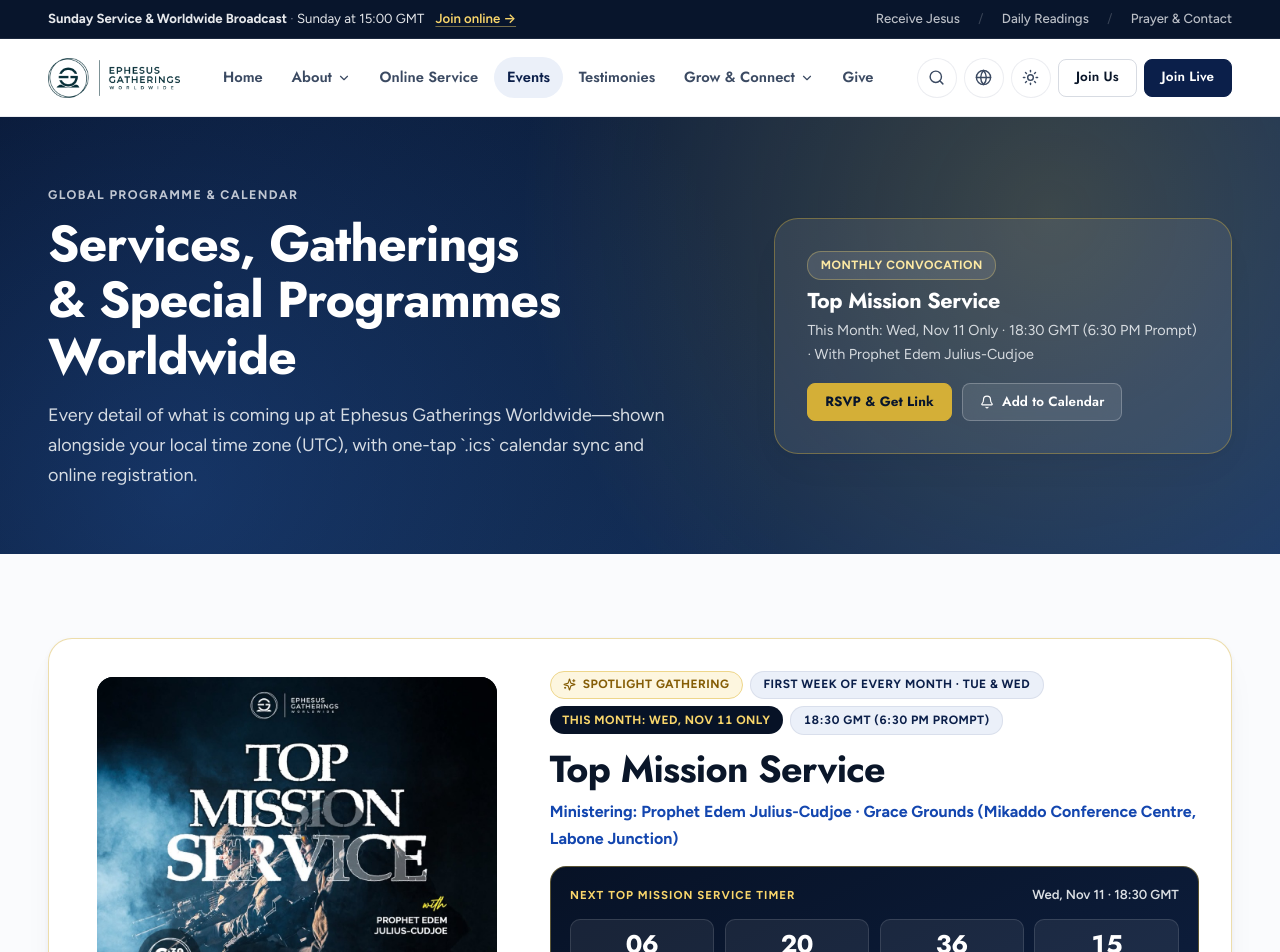
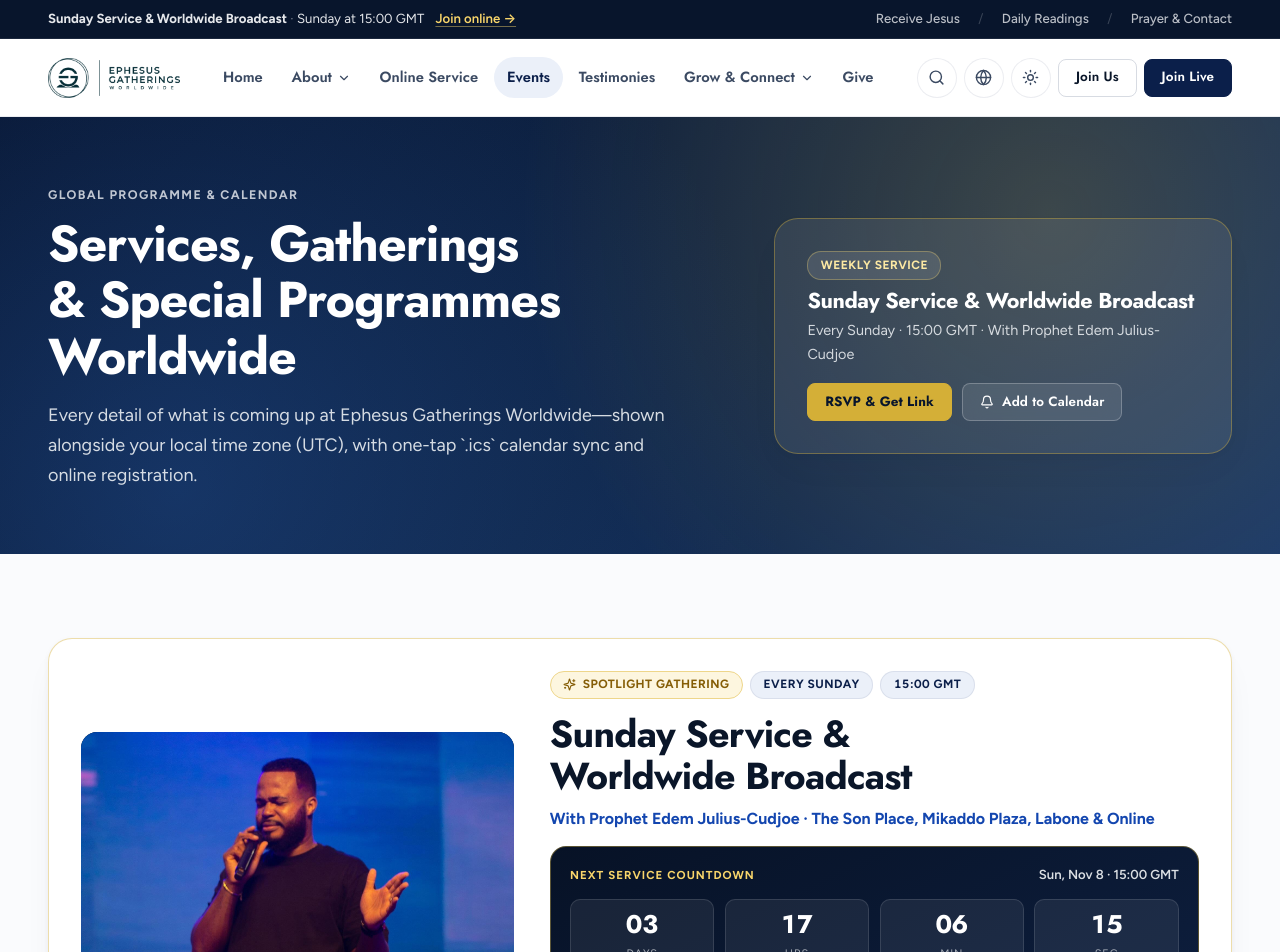
Before and after one commit to p08257641-cell/church, a React (Vite) app: page /events in a window 1280 px wide. Shown: the top 952 px of the page. Built offline with nearby package versions, Linux system fonts and the light colour scheme.

Commit message:
Make Events page spotlight and timer dynamically follow next service

```diff
--- a/src/pages/EventsPage.tsx
+++ b/src/pages/EventsPage.tsx
@@ -17,7 +17,6 @@ import { useApp } from '../context/AppContext';
 import { MINISTRY_EVENTS, MinistryEvent } from '../data/ministryData';
 import {
   WEEKLY_SERVICES,
-  computeServiceCountdown,
   downloadICS,
   getNextServiceOccurrence,
   getVisitorTimezone,
@@ -35,15 +34,21 @@ const CATEGORIES: ('All' | MinistryEvent['category'])[] = [
 ];
 
 export const EventsPage: React.FC = () => {
-  const { t, locale } = useApp(); // Subscribes to 1s tick & locale updates
+  const { nextGathering, t, locale } = useApp(); // Subscribes to 1s tick & locale updates
   const [selectedCategory, setSelectedCategory] = useState<'All' | MinistryEvent['category']>('All');
   const [searchQuery, setSearchQuery] = useState('');
   const [calMonth, setCalMonth] = useState(() => new Date(2026, 10, 1)); // Nov 2026 default
   const [rsvpEvent, setRsvpEvent] = useState<MinistryEvent | null>(null);
   const [rsvpSubmitted, setRsvpSubmitted] = useState(false);
 
-  const spotlight = MINISTRY_EVENTS.find(e => e.id === 'top-mission-service') || MINISTRY_EVENTS[0];
-  const topMissionTimer = computeServiceCountdown(WEEKLY_SERVICES[1], Date.now(), { t, locale });
+  const spotlightEventId =
+    nextGathering.service.id === 'top-mission-service'
+      ? 'top-mission-service'
+      : 'sunday-main-sanctuary';
+  const spotlight = MINISTRY_EVENTS.find(e => e.id === spotlightEventId) || MINISTRY_EVENTS[0];
+  const nextTopMissionDate = getNextServiceOccurrence(WEEKLY_SERVICES[1]);
+  const isSpotlightTopMissionOverride =
+    spotlight.id === 'top-mission-service' && isTopMissionOverrideMonth(nextGathering.targetDate);
 
   const filteredEvents = useMemo(() => {
     return MINISTRY_EVENTS.filter(ev => {
@@ -142,7 +147,7 @@ export const EventsPage: React.FC = () => {
             <span className="badge badge-gold" style={{ marginBottom: '0.6rem' }}>{t(spotlight.category)}</span>
             <h3 style={{ color: '#FFFFFF', fontSize: '1.35rem', marginBottom: '0.35rem' }}>{t(spotlight.title)}</h3>
             <p style={{ fontSize: '0.9rem', color: 'rgba(248,250,252,0.82)', marginBottom: '1rem' }}>
-              {isTopMissionOverrideMonth(topMissionTimer.targetDate)
+              {isSpotlightTopMissionOverride
                 ? t('This Month: Wed, Nov 11 Only')
                 : t(spotlight.dateLabel)}{' '}
               · {t(spotlight.timeGMT)} · {t('With {speaker}', { speaker: spotlight.speaker })}
@@ -165,7 +170,7 @@ export const EventsPage: React.FC = () => {
                   downloadICS({
                     title: t(spotlight.title),
                     description: t(spotlight.description),
-                    startIso: getEventStartIso(spotlight),
+                    startIso: nextGathering.targetDate.toISOString(),
                     durationMinutes: spotlight.durationMinutes,
                     location: spotlight.location
                   })
@@ -191,13 +196,18 @@ export const EventsPage: React.FC = () => {
               <img
                 src={spotlight.image}
                 alt={t(spotlight.title)}
+                style={
+                  spotlight.id === 'top-mission-service'
+                    ? undefined
+                    : { objectPosition: spotlight.imagePosition || 'center 20%' }
+                }
               />
             </div>
             <div>
               <div className="events-spotlight-badges">
                 <span className="badge badge-gold"><Sparkles size={13} /> {t('Spotlight Gathering')}</span>
                 <span className="badge badge-navy">{t(spotlight.dateLabel)}</span>
-                {isTopMissionOverrideMonth(topMissionTimer.targetDate) && (
+                {isSpotlightTopMissionOverride && (
                   <span
                     className="badge"
                     style={{
@@ -213,9 +223,11 @@ export const EventsPage: React.FC = () => {
               </div>
               <h2 className="events-spotlight-title">{t(spotlight.title)}</h2>
               <p style={{ fontWeight: 700, color: 'var(--brand-royal)', marginBottom: '0.85rem' }}>
-                {t('Ministering: {speaker} · Grace Grounds (Mikaddo Conference Centre, Labone Junction)', {
-                  speaker: spotlight.speaker
-                })}
+                {spotlight.id === 'top-mission-service'
+                  ? t('Ministering: {speaker} · Grace Grounds (Mikaddo Conference Centre, Labone Junction)', {
+                      speaker: spotlight.speaker
+                    })
+                  : `${t('With {speaker}', { speaker: spotlight.speaker })} · ${t(spotlight.location)}`}
               </p>
 
               <div className="flyer-timer-panel">
@@ -226,40 +238,42 @@ export const EventsPage: React.FC = () => {
                       fontWeight: 700,
                       letterSpacing: '0.09em',
                       textTransform: 'uppercase',
-                      color: topMissionTimer.isLive ? '#F87171' : 'var(--gold-300)'
+                      color: nextGathering.isLive ? '#F87171' : 'var(--gold-300)'
                     }}
                   >
-                    {topMissionTimer.isLive
-                      ? t('● Top Mission Live Right Now')
-                      : t('Next Top Mission Service Timer')}
+                    {nextGathering.isLive
+                      ? t('● Live Broadcast In Progress')
+                      : t('Next Service Countdown')}
                   </span>
                   <span style={{ fontSize: '0.82rem', fontWeight: 600, color: 'rgba(248,250,252,0.88)' }}>
-                    {topMissionTimer.targetDateFormatted} ·{' '}
-                    {topMissionTimer.isSameAsGMT
-                      ? topMissionTimer.gmtFormatted
-                      : `${topMissionTimer.localTimeFormatted} (${topMissionTimer.gmtFormatted})`}
+                    {nextGathering.targetDateFormatted} ·{' '}
+                    {nextGathering.isSameAsGMT
+                      ? nextGathering.gmtFormatted
+                      : `${nextGathering.localTimeFormatted} (${nextGathering.gmtFormatted})`}
                   </span>
                 </div>
-                {topMissionTimer.isLive ? (
+                {nextGathering.isLive ? (
                   <div style={{ fontWeight: 700, color: '#FFFFFF', fontSize: '1.05rem' }}>
-                    {t('Live now at Grace Grounds & on the Online Broadcast Stage.')}
+                    {spotlight.id === 'top-mission-service'
+                      ? t('Live now at Grace Grounds & on the Online Broadcast Stage.')
+                      : t('Join the sanctuary broadcast')}
                   </div>
                 ) : (
                   <div className="countdown-boxes" role="timer" aria-live="off">
                     <div className="countdown-cell">
-                      <span className="countdown-num">{topMissionTimer.days}</span>
+                      <span className="countdown-num">{nextGathering.days}</span>
                       <span className="countdown-lbl">{t('Days')}</span>
                     </div>
                     <div className="countdown-cell">
-                      <span className="countdown-num">{topMissionTimer.hours}</span>
+                      <span className="countdown-num">{nextGathering.hours}</span>
                       <span className="countdown-lbl">{t('Hrs')}</span>
                     </div>
                     <div className="countdown-cell">
-                      <span className="countdown-num">{topMissionTimer.minutes}</span>
+                      <span className="countdown-num">{nextGathering.minutes}</span>
                       <span className="countdown-lbl">{t('Min')}</span>
                     </div>
                     <div className="countdown-cell">
-                      <span className="countdown-num">{topMissionTimer.seconds}</span>
+                      <span className="countdown-num">{nextGathering.seconds}</span>
                       <span className="countdown-lbl">{t('Sec')}</span>
                     </div>
                   </div>
@@ -371,7 +385,7 @@ export const EventsPage: React.FC = () => {
                     </div>
                     <h3 style={{ fontSize: '1.25rem', marginBottom: '0.3rem' }}>{t(ev.title)}</h3>
                     <div style={{ fontSize: '0.84rem', fontWeight: 700, color: 'var(--brand-royal)', marginBottom: '0.5rem' }}>
-                      {ev.id === 'top-mission-service' && isTopMissionOverrideMonth(topMissionTimer.targetDate)
+                      {ev.id === 'top-mission-service' && isTopMissionOverrideMonth(nextTopMissionDate)
                         ? t('This Month: Wed, Nov 11 Only')
                         : t(ev.dateLabel)}
                     </div>
@@ -552,7 +566,7 @@ export const EventsPage: React.FC = () => {
                 <span className="badge badge-gold" style={{ marginBottom: '0.45rem' }}>{t(rsvpEvent.category)}</span>
                 <h3 style={{ fontSize: '1.45rem' }}>{t(rsvpEvent.title)}</h3>
                 <p style={{ fontSize: '0.88rem', color: 'var(--text-muted)' }}>
-                  {rsvpEvent.id === 'top-mission-service' && isTopMissionOverrideMonth(topMissionTimer.targetDate)
+                  {rsvpEvent.id === 'top-mission-service' && isTopMissionOverrideMonth(nextTopMissionDate)
                     ? t('This Month: Wed, Nov 11 Only')
                     : t(rsvpEvent.dateLabel)}{' '}
                   · {t(rsvpEvent.timeGMT)}
```
